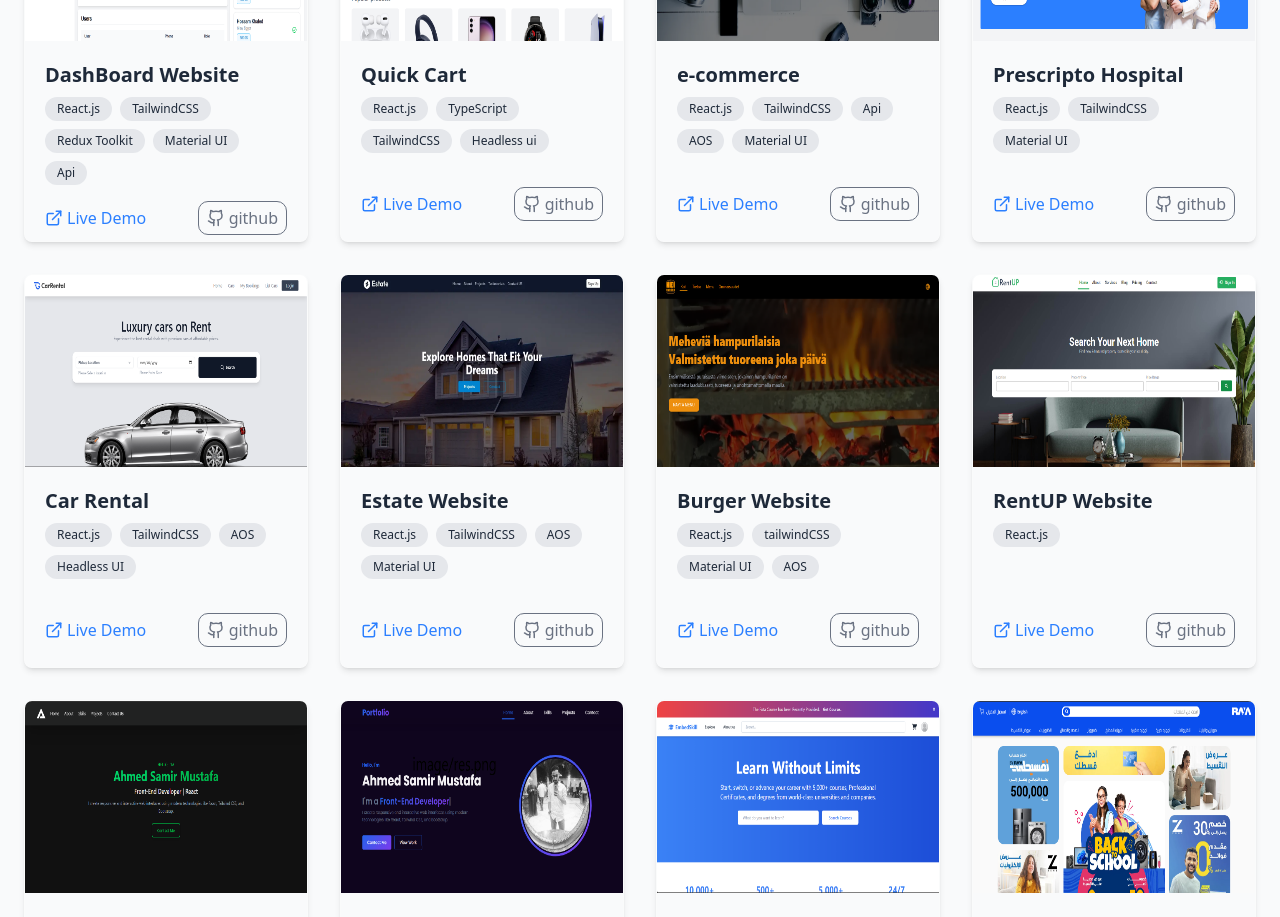
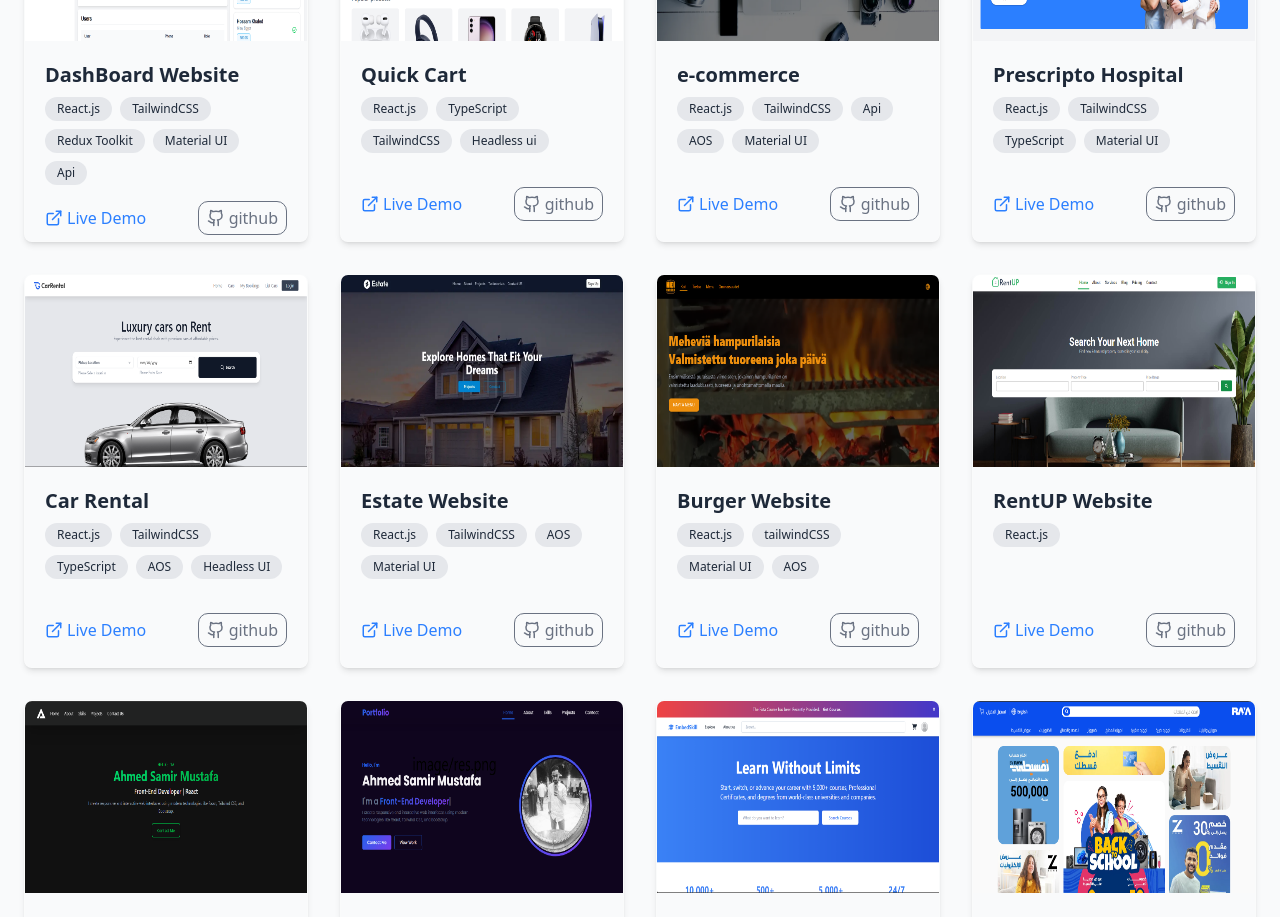
Before and after one commit to ahmed2020026/PortifolioDesign, a React (Vite) app: page / in a window 1280 px wide. Shown: the part 2720-3637 px from the top of the page. Built offline with nearby package versions, Linux system fonts and the light colour scheme.

Commit message:
Update system.tsx

```diff
--- a/src/assets/system.tsx
+++ b/src/assets/system.tsx
@@ -104,14 +104,14 @@ export const Projects = [
     {
         title: "Prescripto Hospital",
         image: React_Project_6,
-        tech: ["React.js", "TailwindCSS", "Material UI"],
+        tech: ["React.js", "TailwindCSS","TypeScript", "Material UI"],
         demo: "https://hospital-one-tau.vercel.app/",
         github: "/hospital",
     },
     {
         title: "Car Rental",
         image: React_Project_7,
-        tech: ["React.js", "TailwindCSS", "AOS", "Headless UI"],
+        tech: ["React.js", "TailwindCSS","TypeScript", "AOS", "Headless UI"],
         demo: "https://web-car-six.vercel.app/",
         github: "/web-car",
     },
```
